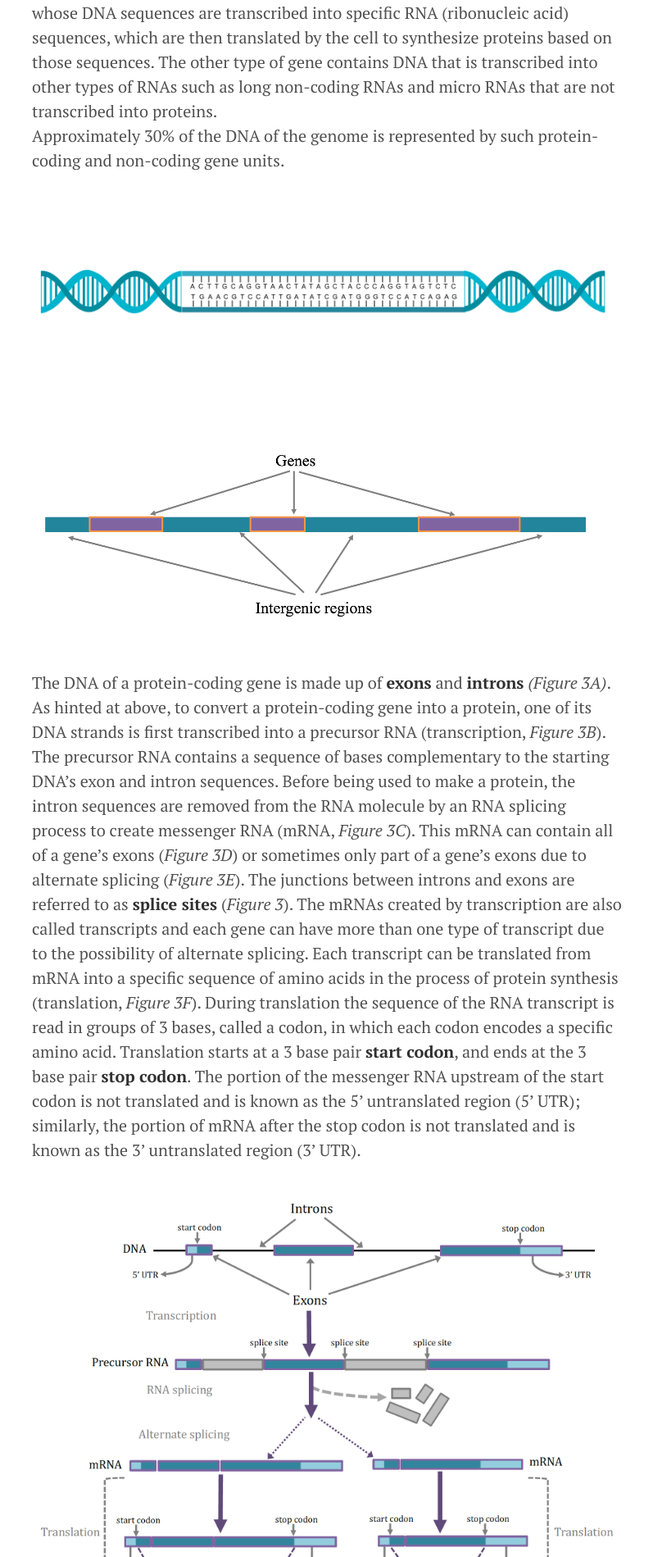
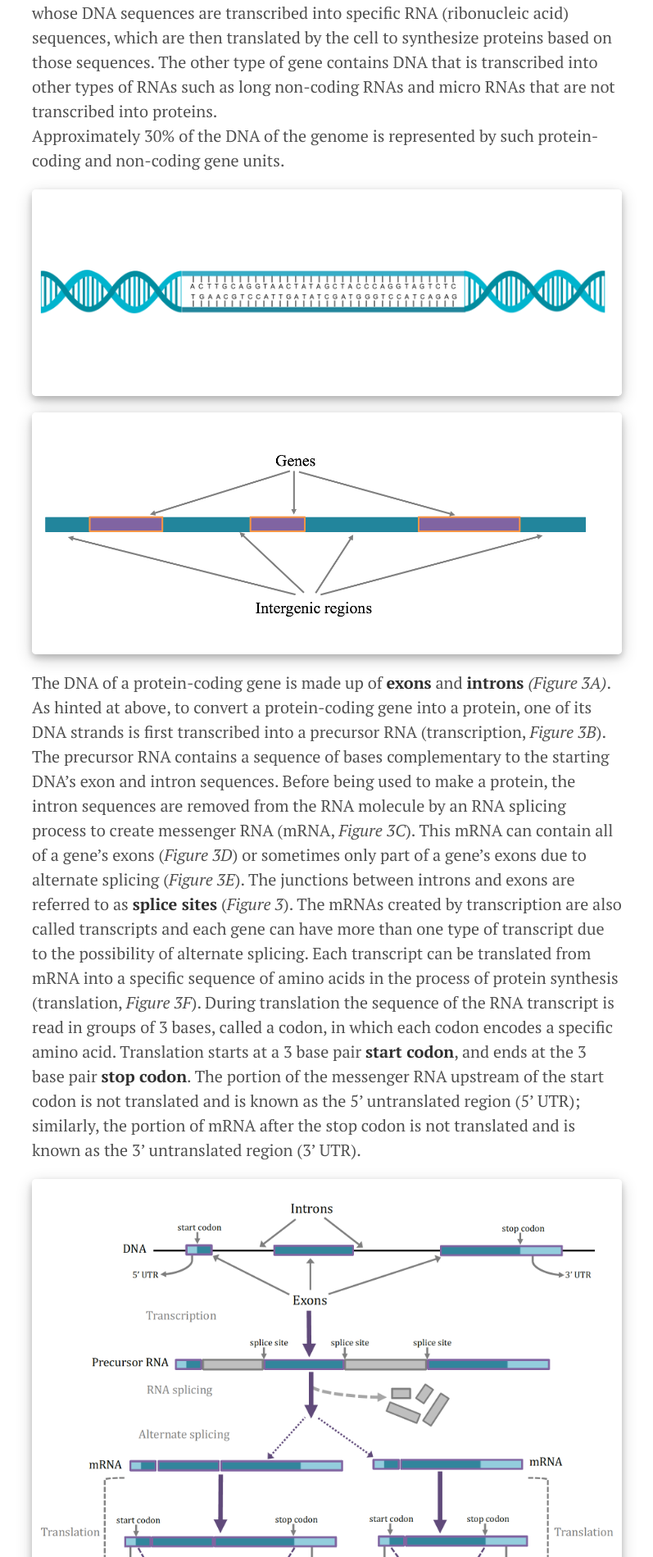
Before and after one commit to UMN-EGGL/HorseGeneAnnotation, a Jekyll site: the page built from _pages/What_is_Gene_Annotation.md, in a window 1280 px wide. Shown: the part 581-2480 px from the top of the page at 82% size, without its empty margins (241-1038 px from the left). Built offline with Jekyll 4.4.1, drawn with Linux system fonts in a browser that asks for light colours.

Commit message:
add drop box to images

```diff
--- a/public/css/poole.css
+++ b/public/css/poole.css
@@ -232,6 +232,7 @@ img {
   max-width: 100%;
   margin: 0 0 1rem;
   border-radius: 5px;
+  box-shadow: 0 4px 8px 0 rgba(0, 0, 0, 0.2), 0 6px 20px 0 rgba(0, 0, 0, 0.19);
 }
 
 img.emoji {
```
